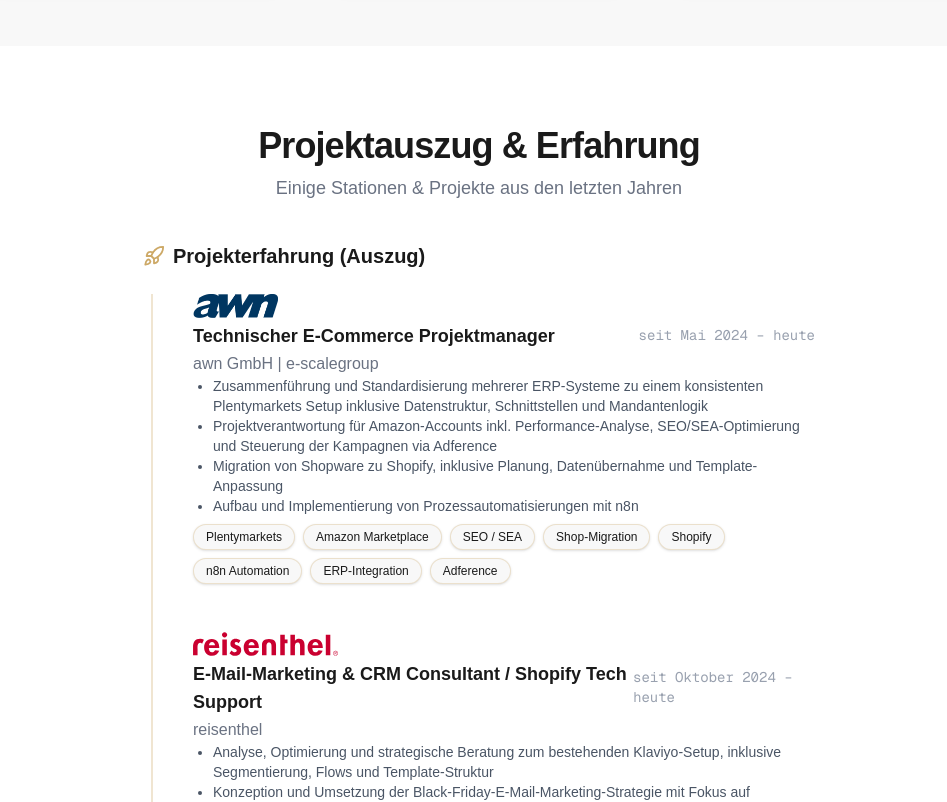
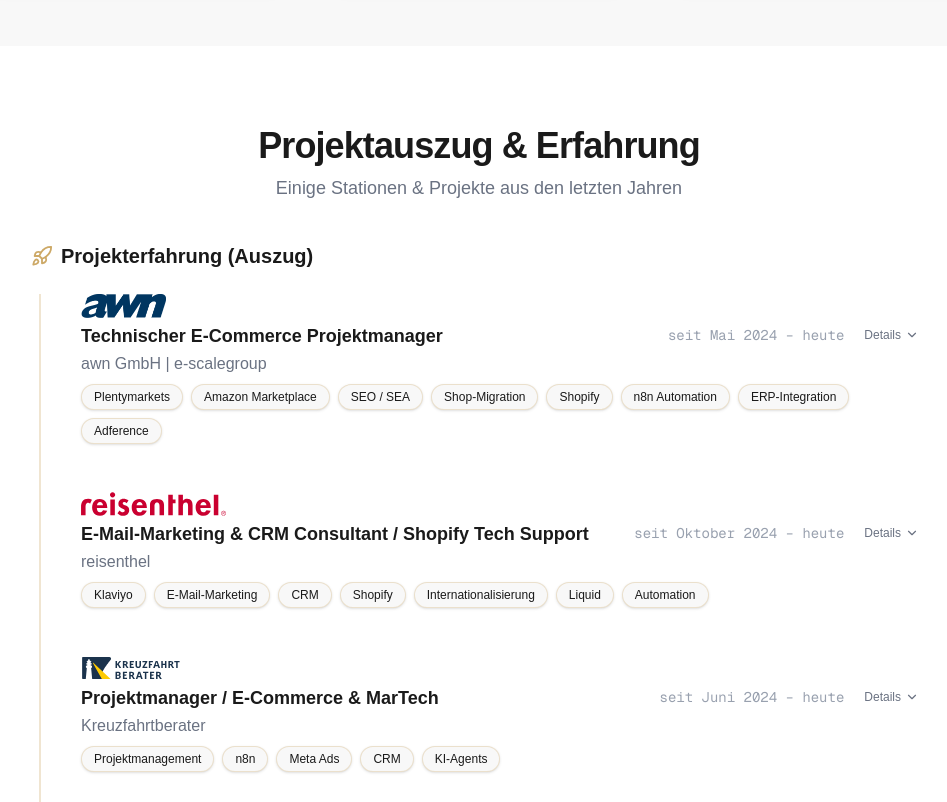
Before and after one commit to yannic93/freelance-onpager, a Next.js app: page / in a window 1280 px wide. Shown: the part 1700-2502 px from the top of the page, without its empty margins (161-1108 px from the left). Built offline with nearby package versions, Linux system fonts and the light colour scheme.

Commit message:
Add collapsible bullets for projects and work experience with improved UI

```diff
--- a/src/app/components/Experience.tsx
+++ b/src/app/components/Experience.tsx
@@ -1,7 +1,7 @@
 "use client";
-import React from "react";
+import React, { useState } from "react";
 import { motion } from "framer-motion";
-import { Briefcase, Rocket } from "lucide-react";
+import { Briefcase, Rocket, ChevronDown, ChevronUp } from "lucide-react";
 import { useDarkMode } from "../contexts/DarkModeContext";
 
 const workExperience = [
@@ -125,10 +125,26 @@
 
 const Experience = () => {
   const { isDarkMode } = useDarkMode();
+  const [expandedProjects, setExpandedProjects] = useState<{ [key: number]: boolean }>({});
+  const [expandedWork, setExpandedWork] = useState<{ [key: number]: boolean }>({});
+
+  const toggleProject = (index: number) => {
+    setExpandedProjects(prev => ({
+      ...prev,
+      [index]: !prev[index]
+    }));
+  };
+
+  const toggleWork = (index: number) => {
+    setExpandedWork(prev => ({
+      ...prev,
+      [index]: !prev[index]
+    }));
+  };
 
   return (
     <section className={`py-20 px-4 transition-colors duration-300 ${isDarkMode ? 'bg-[#0a0a0a] text-[#ededed]' : 'bg-white text-[#1A1A1A]'}`} id="experience">
-      <div className="max-w-2xl mx-auto">
+      <div className="max-w-4xl mx-auto">
         <h2 className="text-3xl sm:text-4xl font-extrabold text-center mb-2 tracking-tight">Projektauszug & Erfahrung</h2>
         <p className={`text-center mb-10 text-base sm:text-lg ${isDarkMode ? 'text-gray-400' : 'text-gray-500'}`}>Einige Stationen & Projekte aus den letzten Jahren</p>
         {/* Projekterfahrung */}
@@ -158,13 +174,25 @@
                   {exp.role && <span className={`font-bold text-lg mb-0.5 ${isDarkMode ? 'text-[#ededed]' : 'text-[#1A1A1A]'}`}>{exp.role}</span>}
                   <span className={`text-base font-normal block w-full ${isDarkMode ? 'text-gray-400' : 'text-gray-500'}`}>{exp.company}</span>
                 </div>
+                <div className="flex items-center gap-3">
                   <div className={`text-sm font-mono ${isDarkMode ? 'text-gray-500' : 'text-gray-400'}`}>{exp.period}</div>
+                  <button
+                    onClick={() => toggleProject(i)}
+                    className={`flex items-center gap-1 px-2 py-1 rounded-md hover:bg-[#cda967]/10 transition-colors whitespace-nowrap ${isDarkMode ? 'text-gray-400 hover:text-[#cda967]' : 'text-gray-500 hover:text-[#cda967]'}`}
+                    aria-label={expandedProjects[i] ? "Details einklappen" : "Details ausklappen"}
+                  >
+                    <span className="text-xs font-medium">{expandedProjects[i] ? "Einklappen" : "Details"}</span>
+                    {expandedProjects[i] ? <ChevronUp size={14} /> : <ChevronDown size={14} />}
+                  </button>
                 </div>
+              </div>
+              {expandedProjects[i] && (
                 <ul className={`text-sm mb-2 list-disc ml-5 ${isDarkMode ? 'text-gray-300' : 'text-gray-600'}`}>
                   {exp.description.map((d, j) => (
                     <li key={j}>{d}</li>
                   ))}
                 </ul>
+              )}
               <div className="flex flex-wrap gap-2 mt-2">
                 {exp.tags.map((tag, j) => (
                   <span key={j} className={`border border-[#cda967]/30 text-xs font-medium px-3 py-1 rounded-full shadow-sm transition-colors duration-300 ${isDarkMode ? 'bg-[#1a1a1a] text-[#ededed]' : 'bg-[#f8f8f8] text-[#1A1A1A]'}`}>
@@ -202,13 +230,25 @@
                   {exp.role && <span className={`font-bold text-lg mb-0.5 ${isDarkMode ? 'text-[#ededed]' : 'text-[#1A1A1A]'}`}>{exp.role}</span>}
                   <span className={`text-base font-normal block w-full ${isDarkMode ? 'text-gray-400' : 'text-gray-500'}`}>{exp.company}</span>
                 </div>
+                <div className="flex items-center gap-3">
                   <div className={`text-sm font-mono ${isDarkMode ? 'text-gray-500' : 'text-gray-400'}`}>{exp.period}</div>
+                  <button
+                    onClick={() => toggleWork(i)}
+                    className={`flex items-center gap-1 px-2 py-1 rounded-md hover:bg-[#cda967]/10 transition-colors whitespace-nowrap ${isDarkMode ? 'text-gray-400 hover:text-[#cda967]' : 'text-gray-500 hover:text-[#cda967]'}`}
+                    aria-label={expandedWork[i] ? "Details einklappen" : "Details ausklappen"}
+                  >
+                    <span className="text-xs font-medium">{expandedWork[i] ? "Einklappen" : "Details"}</span>
+                    {expandedWork[i] ? <ChevronUp size={14} /> : <ChevronDown size={14} />}
+                  </button>
                 </div>
+              </div>
+              {expandedWork[i] && (
                 <ul className={`text-sm mb-2 list-disc ml-5 ${isDarkMode ? 'text-gray-300' : 'text-gray-600'}`}>
                   {exp.description.map((d, j) => (
                     <li key={j}>{d}</li>
                   ))}
                 </ul>
+              )}
               <div className="flex flex-wrap gap-2 mt-2">
                 {exp.tags.map((tag, j) => (
                   <span key={j} className={`border border-[#cda967]/30 text-xs font-medium px-3 py-1 rounded-full shadow-sm transition-colors duration-300 ${isDarkMode ? 'bg-[#1a1a1a] text-[#ededed]' : 'bg-[#f8f8f8] text-[#1A1A1A]'}`}>
```
Lines whose indentation alone changed are shown as unchanged.
